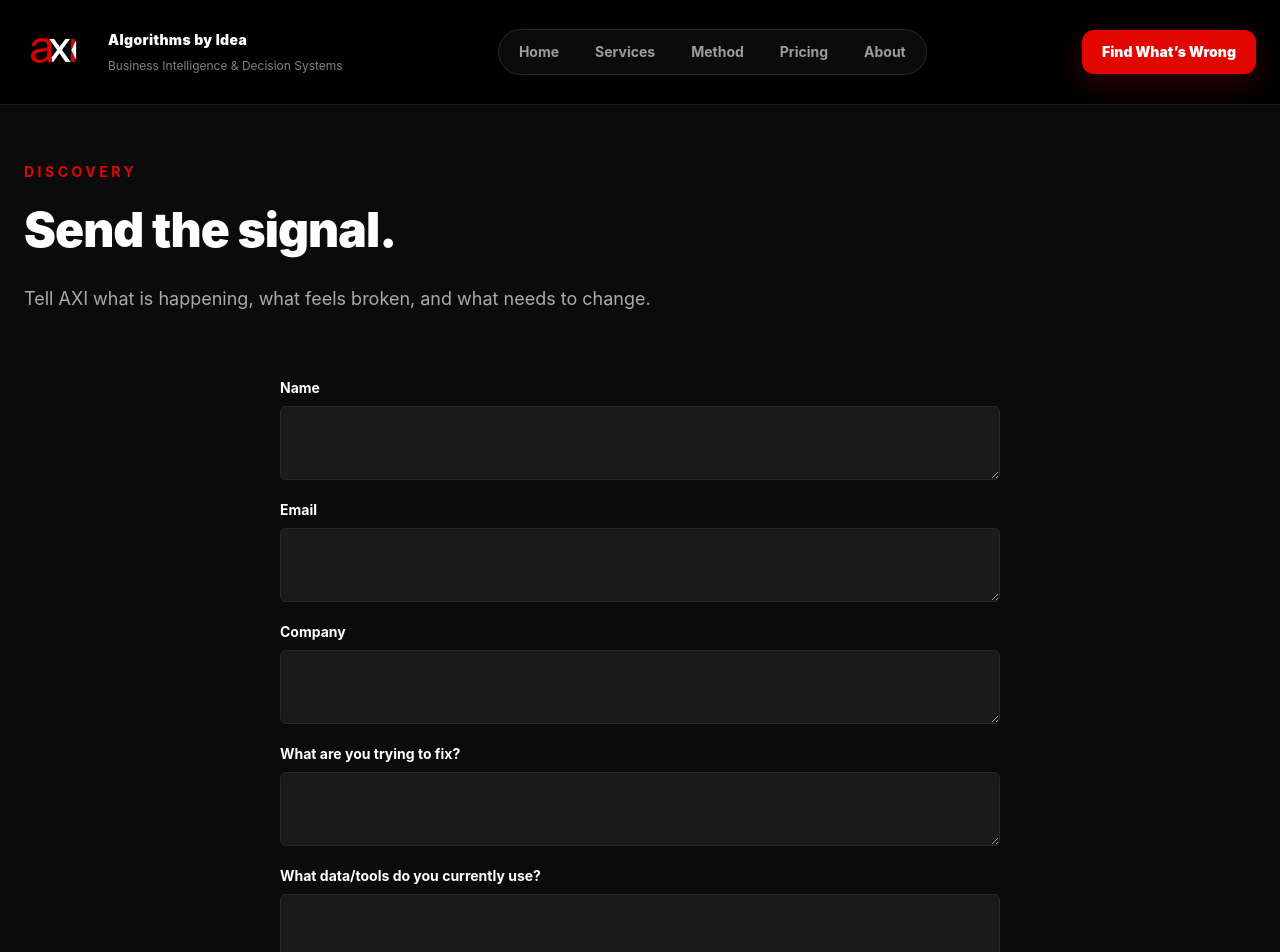
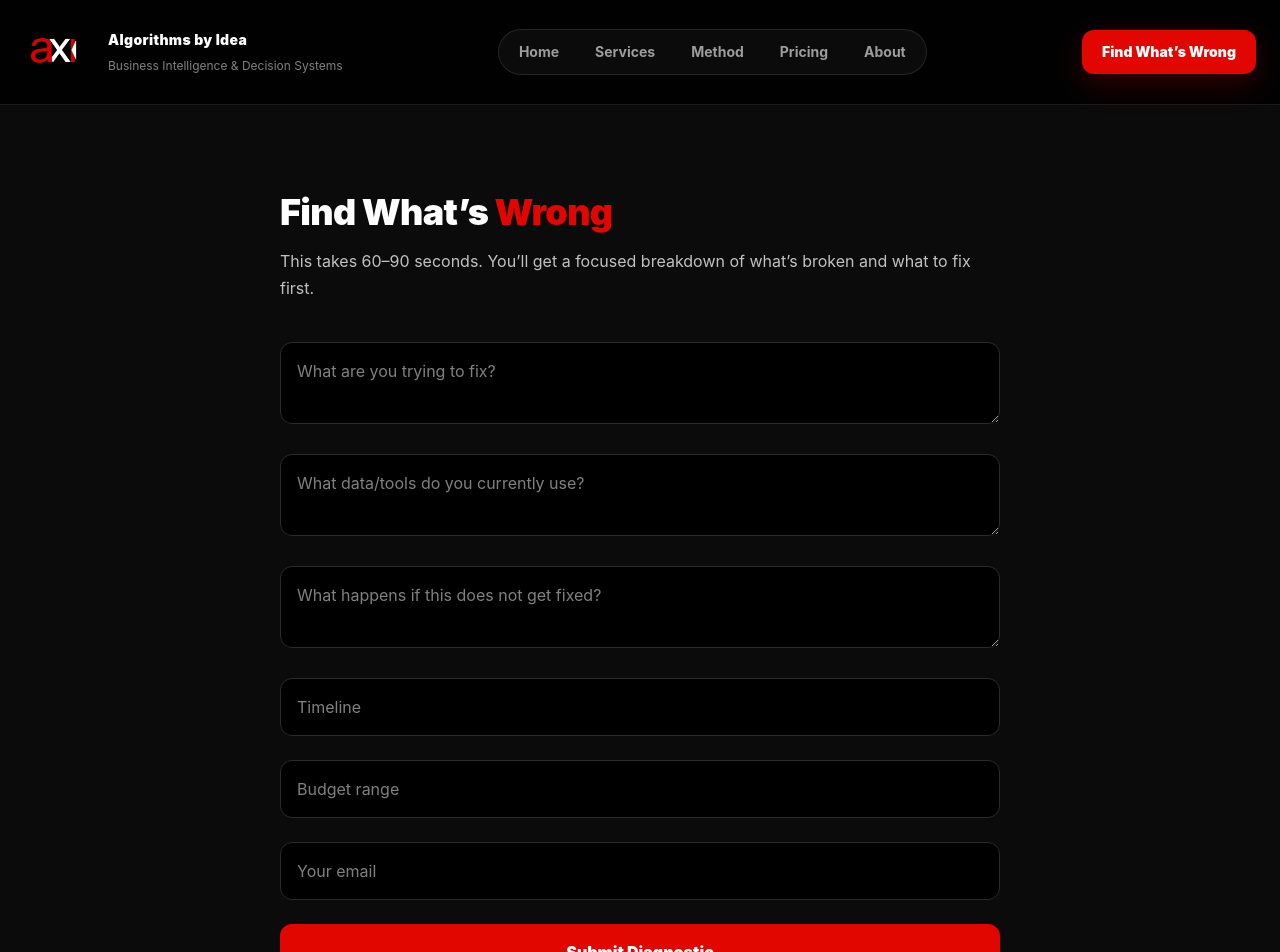
Before and after one commit to shawnfoster/axi, a React (Vite) app: page /contact in a window 1280 px wide. Shown: the top 952 px of the page. Built offline with nearby package versions, Linux system fonts and the light colour scheme.

Commit message:
Connect AXI lead capture form

```diff
--- a/src/pages/Contact.tsx
+++ b/src/pages/Contact.tsx
@@ -1,55 +1,101 @@
 import { useState } from "react";
-import PageHeader from "../components/PageHeader";
 
 export default function Contact() {
   const [sent, setSent] = useState(false);
+  const [loading, setLoading] = useState(false);
 
-  function handleSubmit(e: React.FormEvent<HTMLFormElement>) {
+  async function handleSubmit(e: React.FormEvent<HTMLFormElement>) {
     e.preventDefault();
-    setSent(true);
+    setLoading(true);
+
+    const form = e.currentTarget;
+    const data = new FormData(form);
+
+    const res = await fetch("https://formspree.io/f/mgodvbav", {
+      method: "POST",
+      body: data,
+      headers: {
+        Accept: "application/json",
+      },
+    });
+
+    if (res.ok) {
+      setSent(true);
+      form.reset();
+    } else {
+      alert("Something went wrong. Try again.");
+    }
+
+    setLoading(false);
   }
 
   return (
-    <>
-      <PageHeader
-        eyebrow="DISCOVERY"
-        title="Send the signal."
-        subtitle="Tell AXI what is happening, what feels broken, and what needs to change."
-      />
+    <section className="mx-auto max-w-3xl px-6 py-24">
+      <h1 className="text-4xl font-black">
+        Find What’s <span className="text-axi-red">Wrong</span>
+      </h1>
 
-      <form
-        onSubmit={handleSubmit}
-        className="mx-auto mb-20 grid max-w-3xl gap-5 px-6"
-      >
-        {[
-          "Name",
-          "Email",
-          "Company",
-          "What are you trying to fix?",
-          "What data/tools do you currently use?",
-          "What happens if this does not get fixed?",
-          "Timeline",
-          "Budget range",
-        ].map((label) => (
-          <label key={label} className="grid gap-2">
-            <span className="text-sm font-bold">{label}</span>
-            <textarea
-              className="min-h-12 rounded-md border border-axi-border bg-axi-gray p-3 text-white outline-none focus:border-red-600"
-              required
-            />
-          </label>
-        ))}
+      <p className="mt-4 text-white/75">
+        This takes 60–90 seconds. You’ll get a focused breakdown of what’s broken
+        and what to fix first.
+      </p>
 
-        <button className="rounded-md bg-axi-red px-7 py-3 font-bold">
-          Send the Signal
-        </button>
+      {!sent ? (
+        <form onSubmit={handleSubmit} className="mt-10 space-y-6">
+          <textarea
+            name="problem"
+            required
+            placeholder="What are you trying to fix?"
+            className="w-full rounded-xl border border-axi-border bg-black p-4 text-white"
+          />
 
-        {sent && (
-          <p className="rounded-md border border-red-600 bg-axi-gray p-4 text-center font-bold">
-            Signal received. AXI will review the problem.
-          </p>
-        )}
-      </form>
-    </>
+          <textarea
+            name="tools"
+            placeholder="What data/tools do you currently use?"
+            className="w-full rounded-xl border border-axi-border bg-black p-4 text-white"
+          />
+
+          <textarea
+            name="impact"
+            placeholder="What happens if this does not get fixed?"
+            className="w-full rounded-xl border border-axi-border bg-black p-4 text-white"
+          />
+
+          <input
+            type="text"
+            name="timeline"
+            placeholder="Timeline"
+            className="w-full rounded-xl border border-axi-border bg-black p-4 text-white"
+          />
+
+          <input
+            type="text"
+            name="budget"
+            placeholder="Budget range"
+            className="w-full rounded-xl border border-axi-border bg-black p-4 text-white"
+          />
+
+          <input
+            type="email"
+            name="email"
+            required
+            placeholder="Your email"
+            className="w-full rounded-xl border border-axi-border bg-black p-4 text-white"
+          />
+
+          <button
+            type="submit"
+            disabled={loading}
+            className="w-full rounded-xl bg-axi-red py-4 font-black disabled:opacity-50"
+          >
+            {loading ? "Submitting..." : "Submit Diagnostic"}
+          </button>
+        </form>
+      ) : (
+        <div className="mt-10 text-lg font-bold text-axi-red">
+          Submitted. I’ll review and get back to you.
+        </div>
+      )}
+    </section>
   );
 }
--- a/src/pages/Home.tsx
+++ b/src/pages/Home.tsx
@@ -42,7 +42,7 @@ export default function Home() {
             </Link>
 
             <Link
-              to="/services"
+              to="/contact"
               className="rounded-xl border border-axi-border px-7 py-4 font-semibold text-white/80 transition-all duration-300 hover:border-red-600 hover:bg-white/5 active:scale-[0.98]"
             >
               View Services
```
